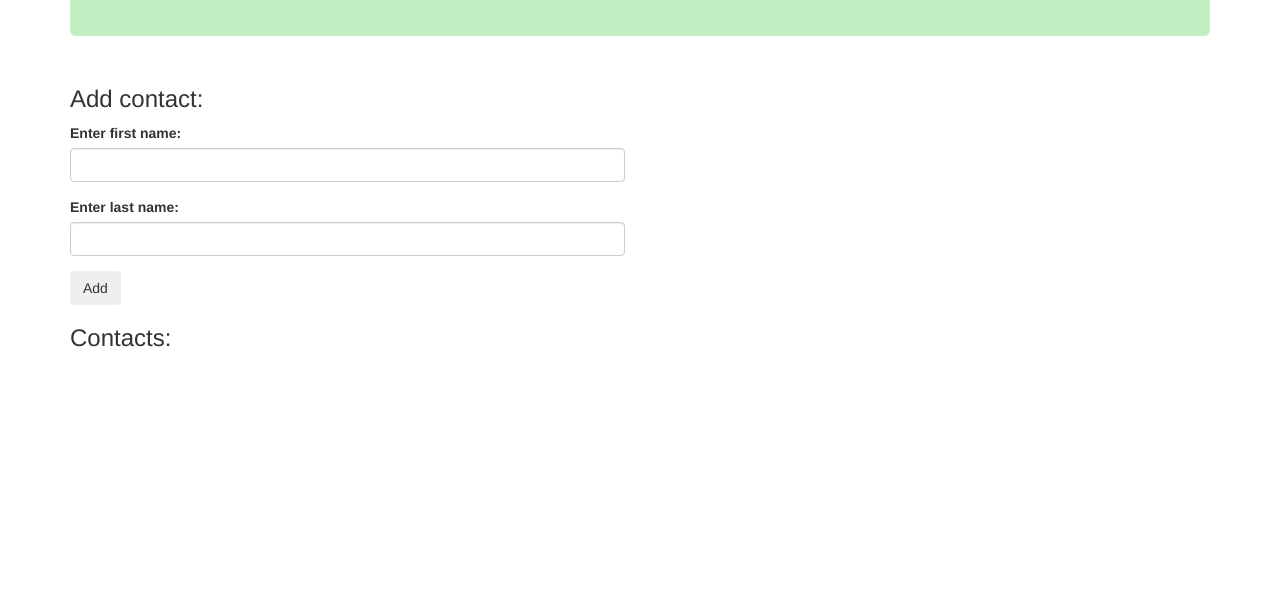
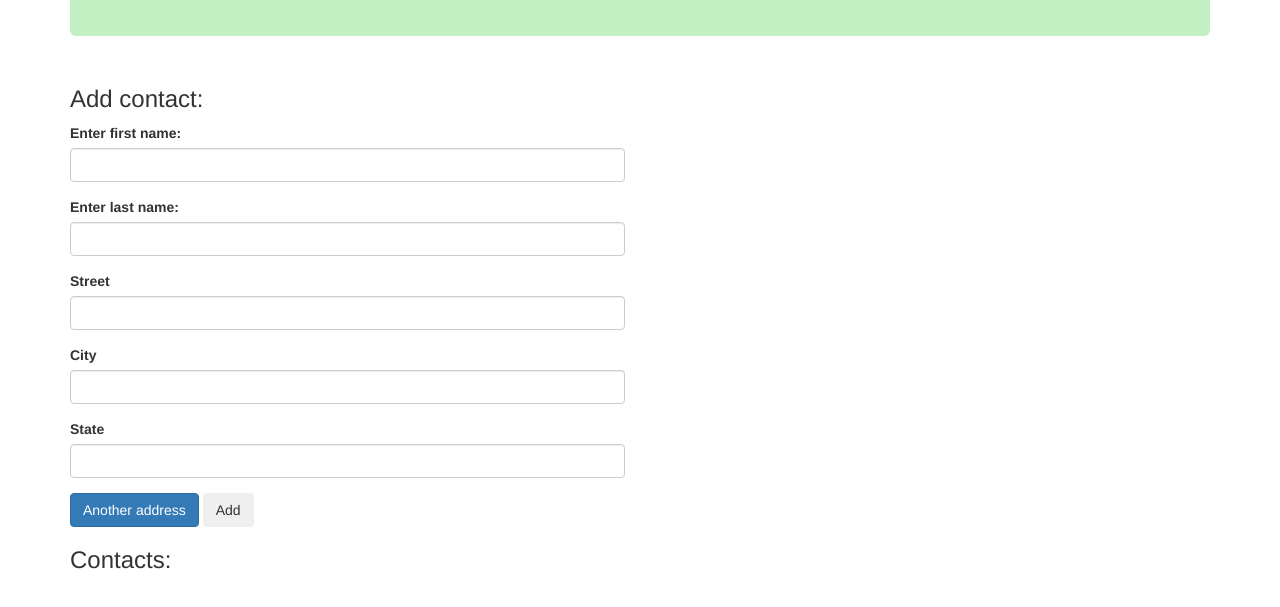
Before and after one commit to masenmatthews/MainAddressBook, a plain HTML site: page index.html in a window 1280 px wide. Shown: the part 159-766 px from the top of the page. Drawn offline with Linux system fonts and the light colour scheme.

Commit message:
add HTML UI logic (still needs JS)

```diff
--- a/index.html
+++ b/index.html
@@ -24,6 +24,25 @@
               <label for="new-last-name">Enter last name:</label>
               <input type="text" class="form-control" id="newLastName">
             </div>
+            <div id="new-addresses">
+              <div class="new-address">
+                <div class="form-group">
+                  <label for="new-street">Street</label>
+                  <input type="text" class="form-control new-street">
+                </div>
+                <div class="form-group">
+                  <label for="new-city">City</label>
+                  <input type="text" class="form-control new-city">
+                </div>
+                <div class="form-group">
+                  <label for="new-state">State</label>
+                  <input type="text" class="form-control new-state">
+                </div>
+              </div>
+            </div>
+
+            <span class="btn btn-primary" id="add-address">Another address</span>
+
             <button type="submit" class="btn">Add</button>
           </form>
 
--- a/js/scripts.js
+++ b/js/scripts.js
@@ -1,7 +1,7 @@
 function Contact(first, last) {
   this.firstName = first;
   this.lastName = last;
-  // this.address = [];
+  this.address = [];
 }
 
 Contact.prototype.fullName = function() {
```
